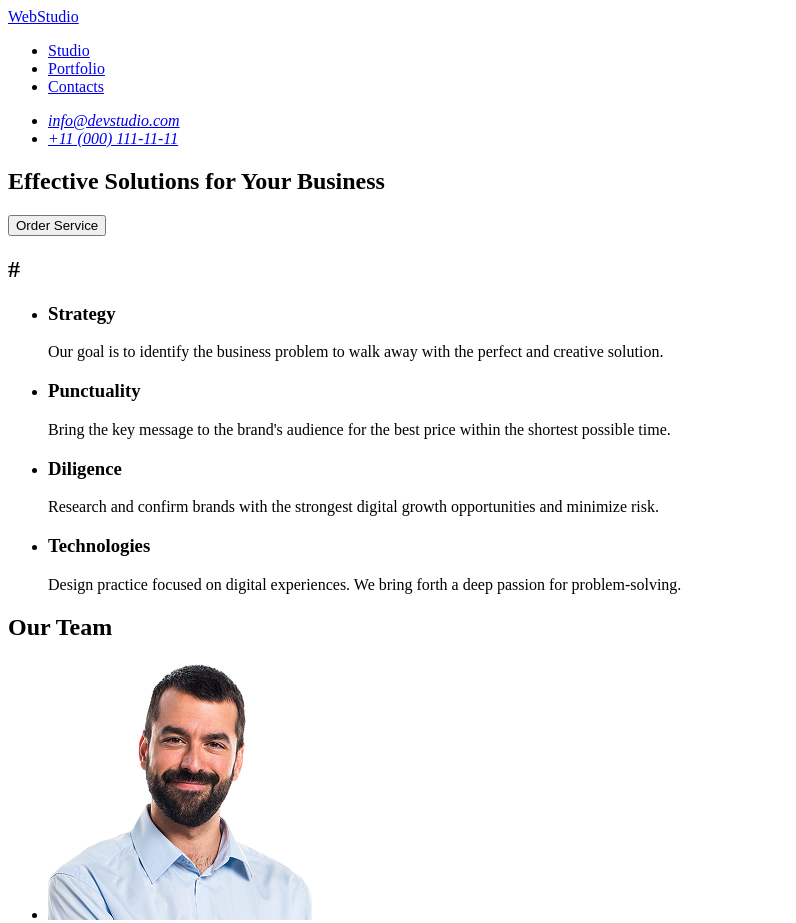
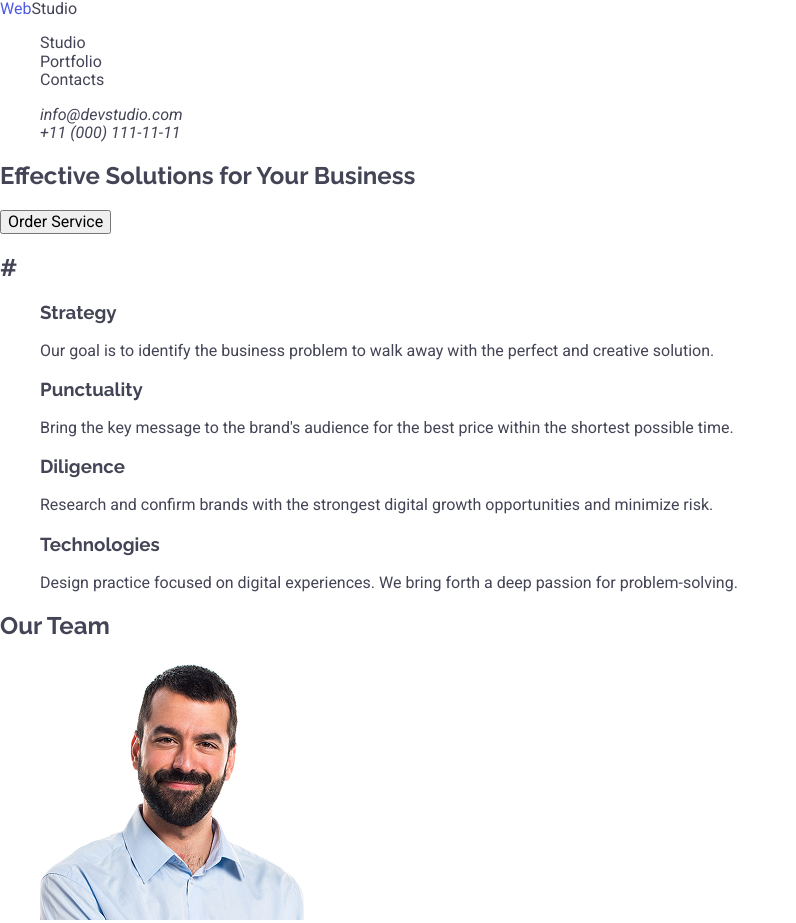
Before and after one commit to VladyslavaBadyda/goit-markup-hw-02, a plain HTML site: page index.html in a window 1280 px wide. Shown: the top 923 px of the page, without its empty margins (0-796 px from the left). Drawn offline with nearby package versions, Linux system fonts and the light colour scheme.

Commit message:
homework2

```diff
--- a/css/styles.css
+++ b/css/styles.css
@@ -0,0 +1,49 @@
+
+/* body */
+
+body {
+    font-family: "Roboto", sans-serif;
+    line-height: 1,5;
+    color: #434455;
+    background-color: #ffffff;
+}
+
+ /* header */
+
+ h1, h2, h3 {
+font-family: "Raleway", sans-serif}
+
+ ul {list-style-type: none;}
+
+ a {text-decoration: none;
+    color: currentColor}
+
+.header{
+
+}
+
+.header-nav {
+
+}
+
+.header-nav-logo {
+
+}
+
+.header-nav-logo-span {
+    color: #4d5ae5;
+}
+
+.header-nav-list {
+
+}
+
+.header-social-list {
+
+}
+
+.header-social-list-item {
+
+}
+
+/* button */
--- a/index.html
+++ b/index.html
@@ -5,13 +5,25 @@
     <meta charset="UTF-8">
     <meta name="viewport" content="width=device-width, initial-scale=1.0">
     <title>WebStudio</title>
+    <link rel="preconnect" href="https://fonts.googleapis.com">
+    <link rel="preconnect" href="https://fonts.gstatic.com" crossorigin>
+    <link href="https://fonts.googleapis.com/css2?family=Raleway:ital,wght@0,100..900;1,100..900&family=Roboto:ital,wght@0,100..900;1,100..900&display=swap"
+    rel="stylesheet">
+
+    <link rel="stylesheet" href="https://cdnjs.cloudflare.com/ajax/libs/modern-normalize/3.0.1/modern-normalize.min.css"
+        integrity="sha512-q6WgHqiHlKyOqslT/lgBgodhd03Wp4BEqKeW6nNtlOY4quzyG3VoQKFrieaCeSnuVseNKRGpGeDU3qPmabCANg=="
+        crossorigin="anonymous" referrerpolicy="no-referrer" />
+
+    <link rel="stylesheet" href="./css/styles.css" />
 </head>
 
+<!--body-->
+
 <body>
-    <header>
-        <nav>
-            <a href="./index.html">WebStudio</a>
-            <ul>
+    <header class="header">
+        <nav class="header-nav">
+            <a href="./index.html"class="header-nav-logo"><span class="header-nav-logo-span">Web</span>Studio</a>
+            <ul class="header-nav-list">
                 <li>
                     <a href="studio">Studio</a>
                 </li>
@@ -24,22 +36,27 @@
             </ul>
         </nav>
         <address>
-            <ul>
-                <li>
+            <ul class="header-social-list">
+                <li class="header-social-list-item">
                     <a href="mailto:info@devstudio.com">info@devstudio.com</a>
                 </li>
-                <li>
+                <li class="header-social-list-item">
                     <a href="tel:+110001111111">+11 (000) 111-11-11</a>
                 </li>
             </ul>
         </address>
     </header>
 
+    <!--button-->
+
     <main>
-        <section>
+        <section class="">
             <h1>Effective Solutions for Your Business </h1>
             <button type="button">Order Service</button>
         </section>
+
+        <!--points-->
+
         <section>
             <h2>
                 #
@@ -75,6 +92,8 @@
             </ul>
         </section>
 
+        <!--team-->
+
         <section>
             <h2>Our Team</h2>
             <ul>
@@ -100,6 +119,8 @@
                 </li>
             </ul>
         </section>
+
+        <!--portfolio-->
 
         <section>
             <h2>Our Portfolio</h2>
@@ -138,6 +159,8 @@
         </section>
     </main>
 
+    <!--footer-->
+
     <footer>
         <a href="./index.html">WebStudio</a>
         <p>
```
